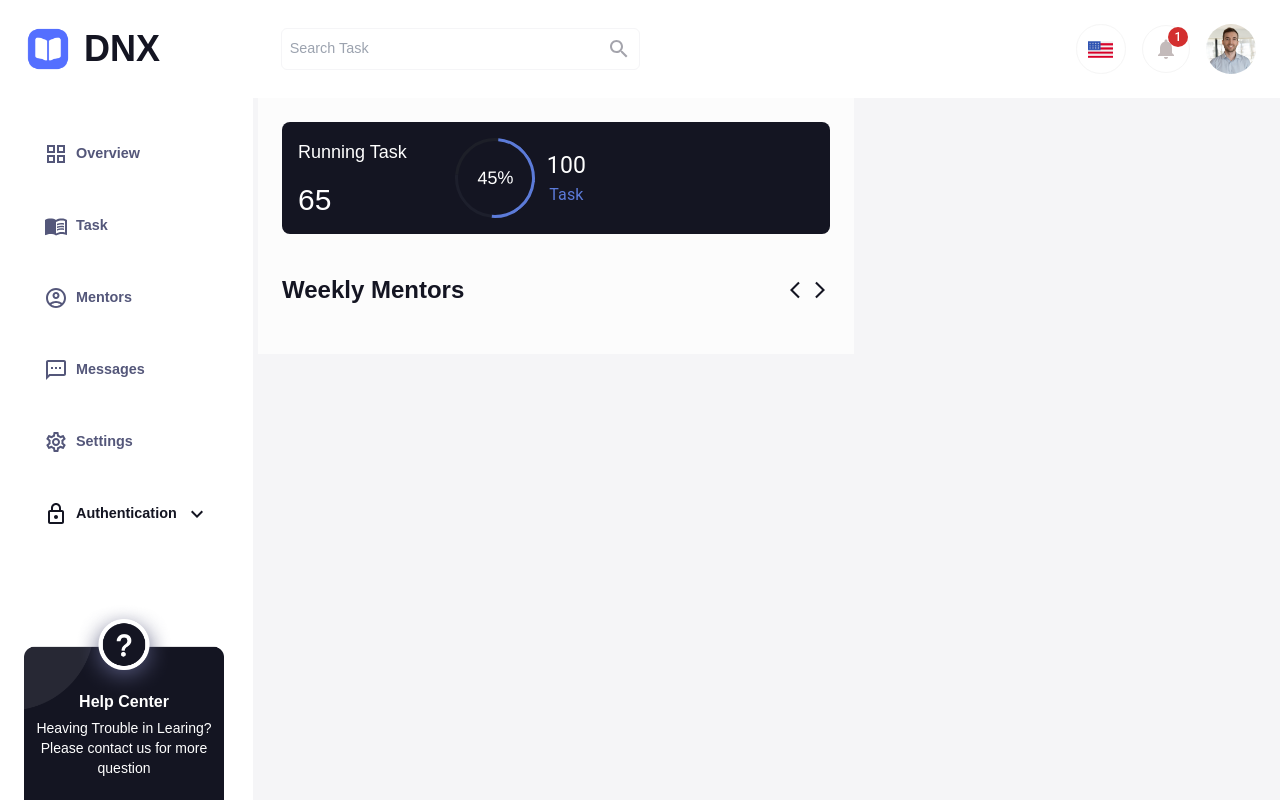
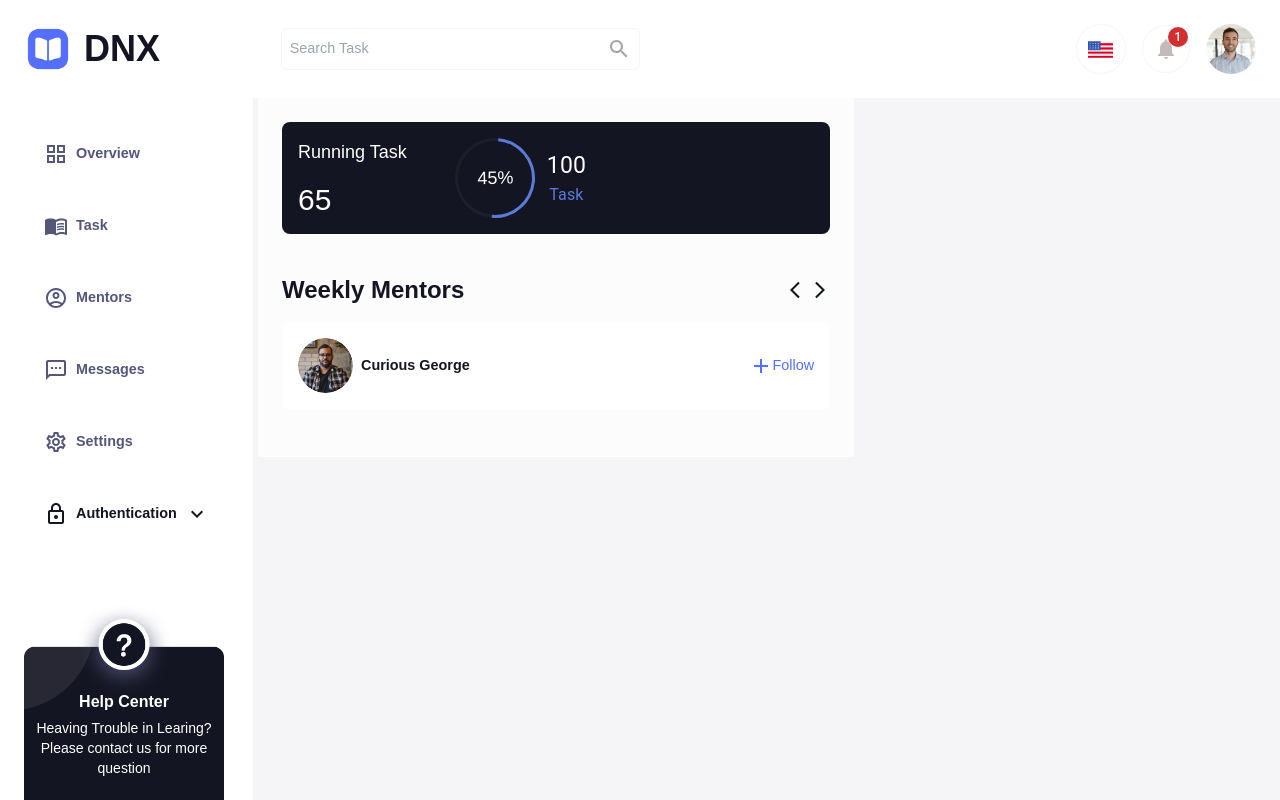
Before and after one commit to AliRaza048/student-Management-App, a React (Create React App) app: page / in a window 1280 px wide. Built offline with nearby package versions, Linux system fonts and the light colour scheme.

Commit message:
working on dashboard

```diff
--- a/src/App.css
+++ b/src/App.css
@@ -239,5 +239,8 @@ h5 {
   margin-left: 0.5rem;
   font-size: 1rem !important;
 }
+.overview__activity__mentors {
+  background-color: #FFFFFF;
+}
 
 /*# sourceMappingURL=App.css.map */
--- a/src/pages/Authentication/components/Form.js
+++ b/src/pages/Authentication/components/Form.js
@@ -19,10 +19,10 @@ const Form = ({ title, userData, setUserData }) => {
   const mutation = useMutation({
     mutationFn: signUPUser,
   });
-
   const signInMutation = useMutation({
     mutationFn: signInUser,
   });
+
 
   const handleChange = (event) => {
     const { name, value } = event.target;
@@ -33,7 +33,10 @@ const Form = ({ title, userData, setUserData }) => {
     console.log(userData);
   };
 
+
+
   const handleSignUpUser = (e) => {
+    debugger
     e.preventDefault();
     mutation.mutate(userData, {
       onSuccess: (data) => {
--- a/src/pages/StudentPortal/Overview/index.js
+++ b/src/pages/StudentPortal/Overview/index.js
@@ -1,6 +1,6 @@
 import React from "react";
 import Page from "../../../components/Page";
-import { Typography } from "@mui/material";
+import { Avatar, Typography } from "@mui/material";
 import ArrowBackIosIcon from "@mui/icons-material/ArrowBackIos";
 import ArrowForwardIosIcon from "@mui/icons-material/ArrowForwardIos";
 import AddIcon from "@mui/icons-material/Add";
@@ -10,7 +10,13 @@ const Overview = () => {
   const teachersData = [
     {
       id: 1,
-      img: <img src={require("../../../assets/avatar1-BitUNrbl.png")} />,
+      img: (
+        <Avatar
+          src={require("../../../assets/avatar1-BitUNrbl.png")}
+          sx={{ width: "55px", height: "55px" }}
+          className="cursor-pointer"
+        />
+      ),
       teacherName: "Curious George",
       lectureNAME: "UI UX Design",
       lecture: 60,
@@ -20,30 +26,42 @@ const Overview = () => {
       task: "60 Task",
       reviews: "4.9(470 Reviews)",
     },
-    {
-      id: 2,
-      img: <img src={require("../../../assets/avatar2-4Zw0wyKV.png")} />,
-      teacherName: "Abraham Lincoln",
-      lectureNAME: "3D Design",
-      lecture: 60,
-      follow: "Followed",
-      addIcon: <AddIcon />,
-      taskIcon: <ContentCopyIcon />,
-      task: "32 Task",
-      reviews: "4.9(510 Reviews)",
-    },
-    {
-      id: 3,
-      img: <img src={require("../../../assets/avatar3-CQVfZJmL.png")} />,
-      teacherName: "Alex Stanton",
-      lectureNAME: "UI UX Designer",
-      lecture: 60,
-      follow: "Followed",
-      addIcon: <AddIcon />,
-      taskIcon: <ContentCopyIcon />,
-      task: "32 Task",
-      reviews: "4.9(510 Reviews)",
-    },
+    // {
+    //   id: 2,
+    //   img: <img src={require("../../../assets/avatar2-4Zw0wyKV.png")} />,
+    //   teacherName: "Abraham Lincoln",
+    //   lectureNAME: "3D Design",
+    //   lecture: 60,
+    //   follow: "Followed",
+    //   addIcon: <AddIcon />,
+    //   taskIcon: <ContentCopyIcon />,
+    //   task: "32 Task",
+    //   reviews: "4.9(510 Reviews)",
+    // },
+    // {
+    //   id: 3,
+    //   img: <img src={require("../../../assets/avatar3-CQVfZJmL.png")} />,
+    //   teacherName: "Alex Stanton",
+    //   lectureNAME: "UI UX Designer",
+    //   lecture: 60,
+    //   follow: "Followed",
+    //   addIcon: <AddIcon />,
+    //   taskIcon: <ContentCopyIcon />,
+    //   task: "32 Task",
+    //   reviews: "4.9(510 Reviews)",
+    // },
+    // {
+    //   id: 4,
+    //   img: <img src={require("../../../assets/avatar4-UQqyHlpd.png")} />,
+    //   teacherName: "Richard Kyle",
+    //   lectureNAME: "2D Design",
+    //   lecture: 60,
+    //   follow: "Followed",
+    //   addIcon: <AddIcon />,
+    //   taskIcon: <ContentCopyIcon />,
+    //   task: "32 Task",
+    //   reviews: "4.9(510 Reviews)",
+    // },
   ];
 
   return (
@@ -85,7 +103,23 @@ const Overview = () => {
                 />
               </div>
             </div>
-
+            {teachersData.map((item) => (
+              <aside className="p-4 overview__activity__mentors rounded-md	mb-6 ">
+                <div className="flex justify-between">
+                  <div className="flex gap-2 items-center">
+                    {item.img}
+                    <h1 className="font-semibold">{item.teacherName}</h1>
+                  </div>
+                  <div
+                    className="flex items-center cursor-pointer"
+                    style={{ color: "#546FFF" }}
+                  >
+                    {item.addIcon}
+                    <h6>{item.follow}</h6>
+                  </div>
+                </div>
+              </aside>
+            ))}
           </section>
         </aside>
       </main>
--- a/src/sass/pages/_overview.scss
+++ b/src/sass/pages/_overview.scss
@@ -42,5 +42,8 @@
                 font-size: 1rem !important;
             }
         }
+        &__mentors{
+            background-color: #FFFFFF;
+        }
     }
 }
```
Also changed, not shown: 1 other file (tests, documents, lock files or other folders).
